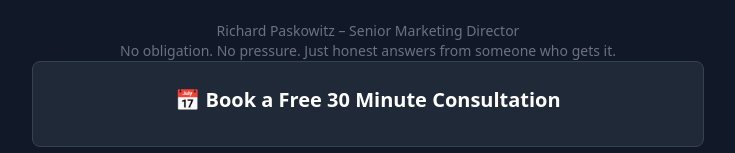
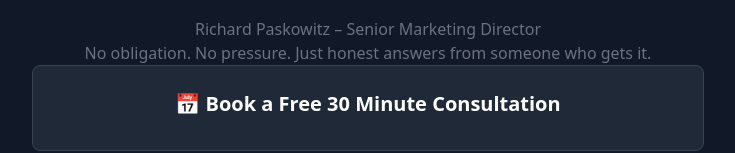
Before and after one commit to TheAIDepot/InsuranceHelp4u2, a plain HTML site: page public/index.html in a window 1280 px wide. Shown: the part 469-622 px from the top of the page, without its empty margins (272-1007 px from the left). Drawn offline with nearby package versions, Linux system fonts and the light colour scheme.

Commit message:
Update index.html

```diff
--- a/public/index.html
+++ b/public/index.html
@@ -24,8 +24,9 @@
         </ul>
       </div>
 
-      <p class="text-sm text-gray-500 mt-6">Richard Paskowitz – Senior Marketing Director<br>No obligation. No pressure. Just honest answers from someone who gets it.
+      <p class="text-l text-gray-500 mt-6">Richard Paskowitz – Senior Marketing Director<br>No obligation. No pressure. Just honest answers from someone who gets it.
 	</p>
+
 	    <div class="bg-gray-800 border border-gray-700 rounded-lg p-6 mb-6">
         <h2 class="text-xl font-semibold mb-2"><a href="https://calendly.com/contactaidepot/30min" target="_blank" class="bg-lime-500 hover:bg-lime-600 text-white font-bold py-3 px-6 rounded-full transition">📅 Book a Free 30 Minute Consultation</a>
 </h2>
```
